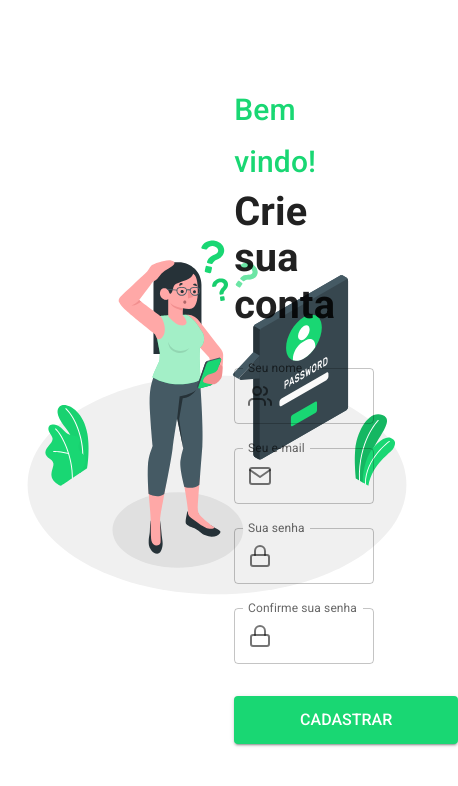
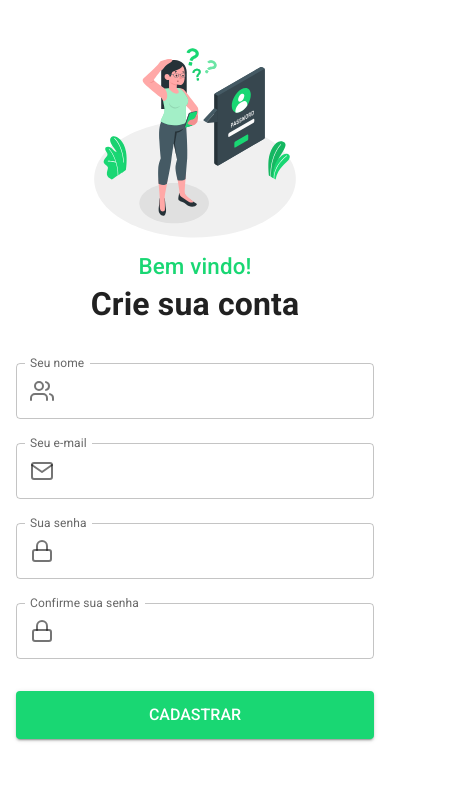
Before and after one commit to Rafaelalmendra/form-app-thagos-tecnologia-challenge-, a React (Create React App) app: page / in a window 390 px wide. Shown: the top 786 px of the page, 458 px wide, since content can reach past the window. Built offline with nearby package versions, Linux system fonts and the light colour scheme.

Commit message:
:iphone: responsive login page

```diff
--- a/src/components/Form/index.tsx
+++ b/src/components/Form/index.tsx
@@ -4,19 +4,41 @@ import Field from '../Field';
 
 const Form = () => (
   <Box>
-    <Typography variant="subtitle1" color="primary">
-      Bem vindo!
-    </Typography>
-    <Typography variant="h1" mb="1.5rem">
-      Crie sua conta
-    </Typography>
-
+    <Box display="flex" flexDirection={'column'} alignItems="center">
+      <Typography
+        sx={{
+          fontSize: {
+            xs: '1.4rem',
+            sm: '1.4rem',
+            md: '1.4rem',
+            xl: '1.875rem',
+          },
+        }}
+        variant="subtitle1"
+      >
+        Bem vindo!
+      </Typography>
+      <Typography
+        sx={{
+          fontSize: {
+            xs: '2rem',
+            sm: '2rem',
+            md: '2rem',
+            xl: '2.485rem',
+          },
+        }}
+        variant="h1"
+        mb="1.5rem"
+      >
+        Crie sua conta
+      </Typography>
+    </Box>
     <Box>
       <Field title="Seu nome" icon={<Users />} />
       <Field title="Seu e-mail" icon={<Mail />} />
       <Field title="Sua senha" icon={<Lock />} />
       <Field title="Confirme sua senha" icon={<Lock />} />
-      <Button sx={{ marginTop: '1.5rem' }} variant="contained">
+      <Button fullWidth sx={{ marginTop: '1.5rem' }} variant="contained">
         Cadastrar
       </Button>
     </Box>
--- a/src/pages/Login/index.tsx
+++ b/src/pages/Login/index.tsx
@@ -1,19 +1,36 @@
 import Form from '../../components/Form';
 import ImageLogin from '../../assets/images/vector-login.svg';
 import Grid from '@mui/material/Grid';
+import { Box } from '@mui/material';
 
 const Login = () => (
   <Grid
     container
-    spacing={2}
+    display="flex"
     alignItems="center"
     justifyContent="center"
-    style={{ minHeight: '100vh' }}
+    columns={{ xs: 4, sm: 8, md: 12 }}
+    sx={{
+      height: {
+        xs: '80vh',
+        sm: '80vh',
+        md: '80vh',
+        lg: '100vh',
+      },
+      margin: '2rem 0 2rem 0',
+    }}
   >
-    <Grid item xs={7}>
-      <img src={ImageLogin} alt="Imagem de Login" />
+    <Grid item xs={6}>
+      <Box
+        display="flex"
+        alignItems="center"
+        justifyContent="center"
+        sx={{ width: '100%' }}
+      >
+        <img style={{ width: '60%' }} src={ImageLogin} alt="Imagem de Login" />
+      </Box>
     </Grid>
-    <Grid item xs={5}>
+    <Grid item xs={6}>
       <Form />
     </Grid>
   </Grid>
--- a/src/styles/theme.ts
+++ b/src/styles/theme.ts
@@ -13,12 +13,11 @@ const theme = createTheme({
     fontFamily: 'Roboto',
 
     h1: {
-      fontSize: '2.485rem',
       fontWeight: '600',
     },
     subtitle1: {
-      fontSize: '1.875rem',
       fontWeight: '500',
+      color: '#19D773',
     },
     button: {
       fontSize: '1rem',
@@ -26,6 +25,15 @@ const theme = createTheme({
       height: '3rem',
     },
   },
+  breakpoints: {
+    values: {
+      xs: 300, // phone
+      sm: 600, // tablets
+      md: 900, // small laptop
+      lg: 1200, // desktop
+      xl: 1536, // large screens
+    },
+  },
 });
 
 export default theme;
```
